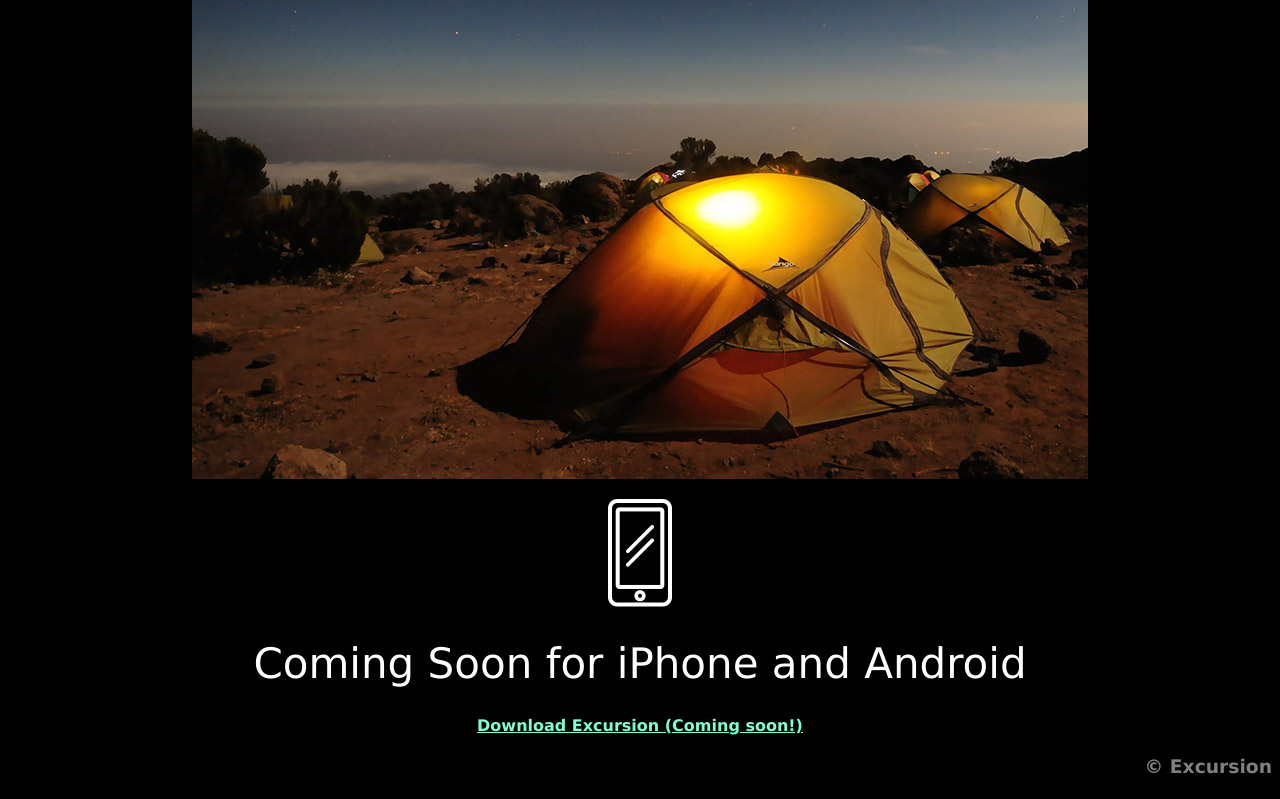
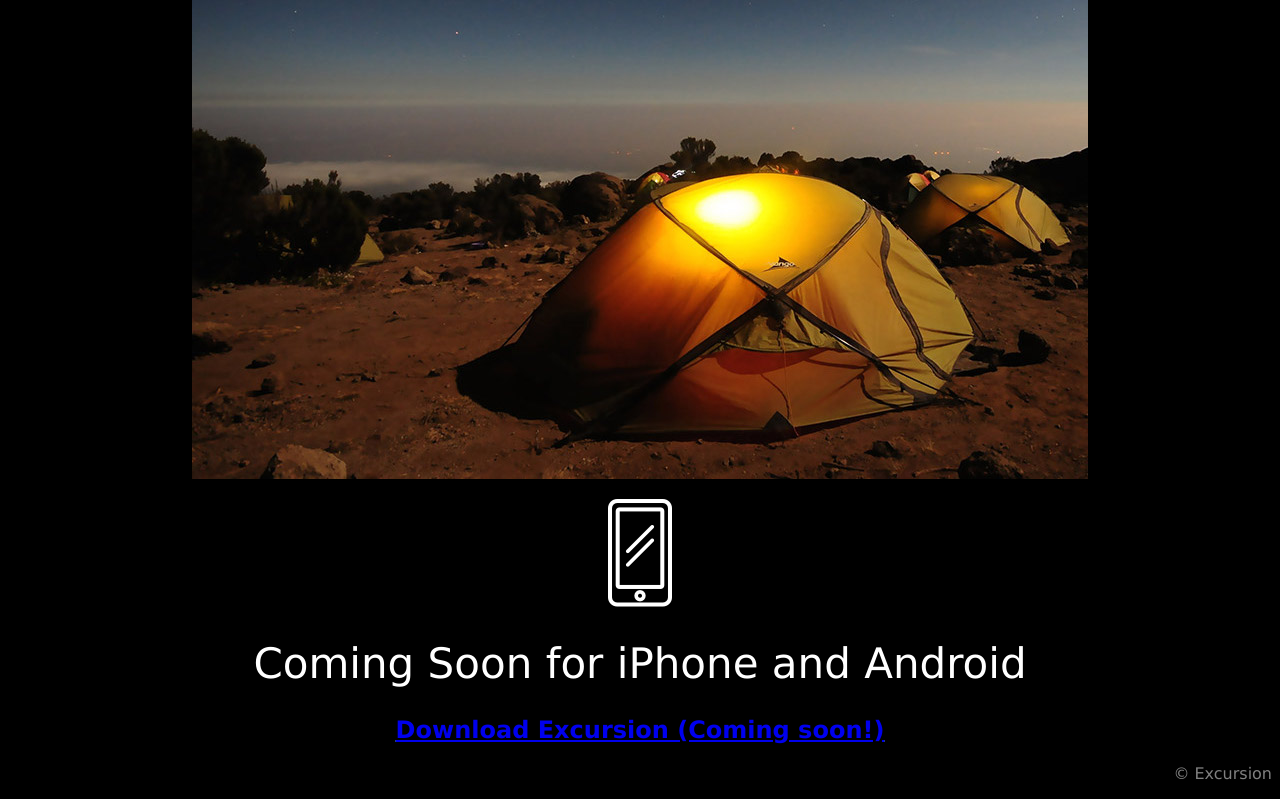
Before and after one commit to drmario4/excursion, a plain HTML site: page index.html in a window 1280 px wide. Shown: the part 518-1317 px from the top of the page. Drawn offline with Linux system fonts and the light colour scheme.

Commit message:
Added a Div and Footer for the copyright and the css style

```diff
--- a/index.html
+++ b/index.html
@@ -31,9 +31,12 @@
     <img src="resources/images/phone.png"/>
 
     <h1 class="guide">Coming Soon for iPhone and Android</h1>
-
-    <a href=""><h4 class="downloadLink">Download Excursion (Coming soon!)</h4></a>
-
-    <h3 class="copyright">© Excursion</h3>
+    <p>
+    <a href="#"><h2 class="downloadLink">Download Excursion (Coming soon!)</h2></a>
+    </p>
+    <!-- "Footer" -->
+    <div class="footer">
+      <p>© Excursion</p>
+    </div>
   </body>
 </html>
--- a/resources/css/style.css
+++ b/resources/css/style.css
@@ -37,7 +37,7 @@ body {
   color: gray;
 }
 /* Style for the copyright display */
-.copyright {
+.footer {
   text-align: right;
   color: gray;
 }
```
